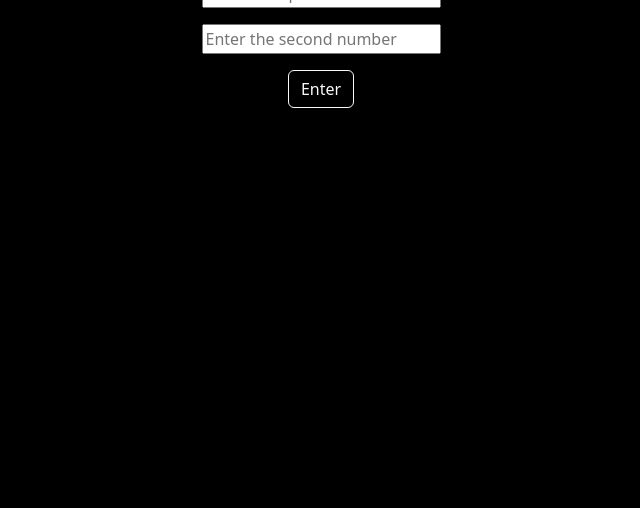
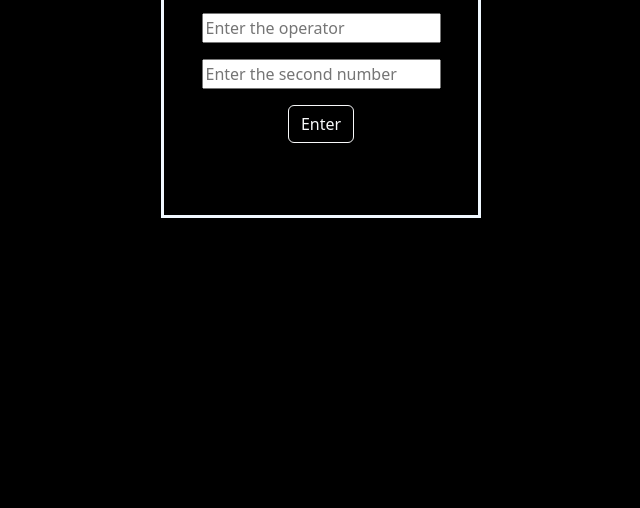
Before and after one commit to AvhiMaz/Calculator, a plain HTML site: page index.html in a window 1280 px wide. Shown: the part 292-800 px from the top of the page, without its empty margins (319-959 px from the left). Drawn offline with nearby package versions, Linux system fonts and the light colour scheme.

Commit message:
completed calculator project

```diff
--- a/index.html
+++ b/index.html
@@ -27,7 +27,7 @@
         <div class="d-flex justify-content-center">
             <button onclick="myFunction()" class="btn btn-outline-light">Enter</button>
         </div>
-        <h4 id="demo" class="d-flex justify-content-center"></h4>
+        <h4 id="demo" class=" answer d-flex justify-content-center"></h4>
     </div>
 
 </body>
--- a/style/style.css
+++ b/style/style.css
@@ -4,5 +4,11 @@
 }
 
 .class-margin{
-    margin: 10rem;
+    margin: 10rem 30rem;
+    border-style: solid;
+    padding: 2rem;
 }
+
+.answer{
+  padding: 1rem;
+}
```
